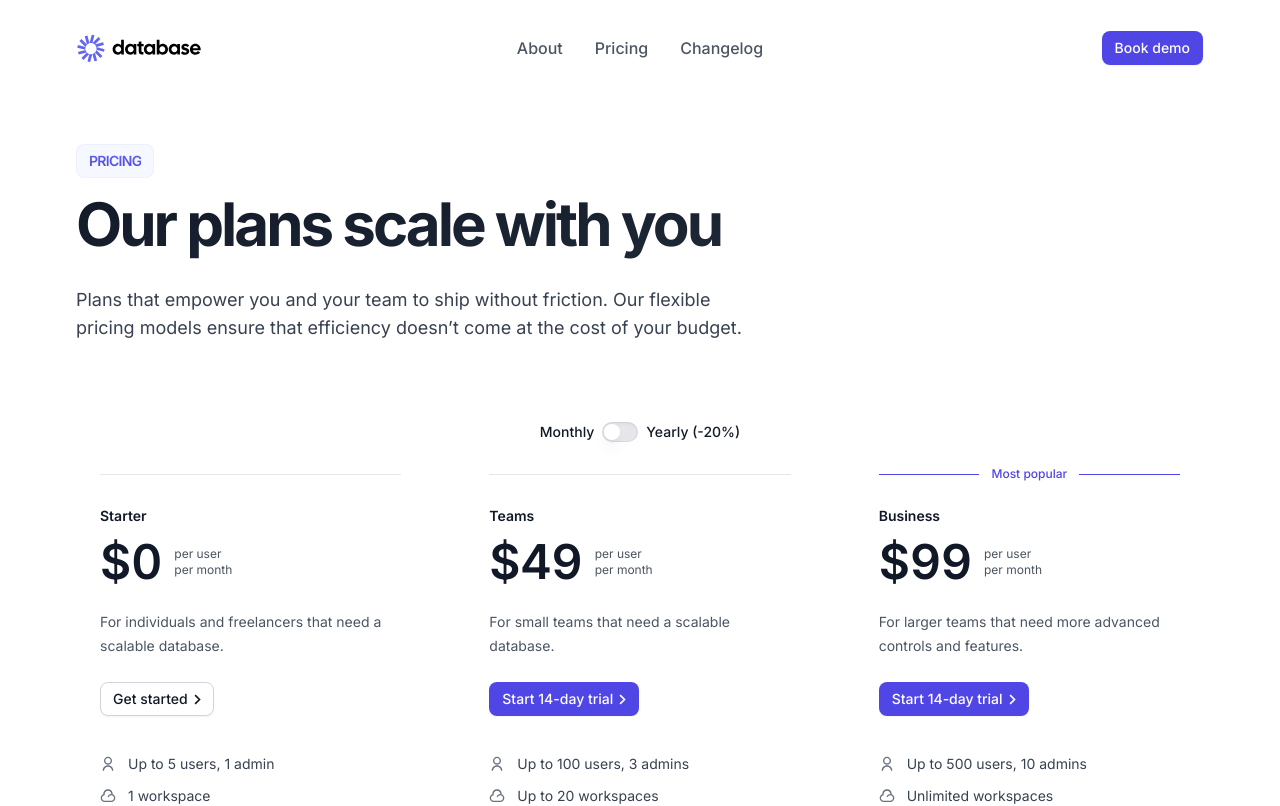
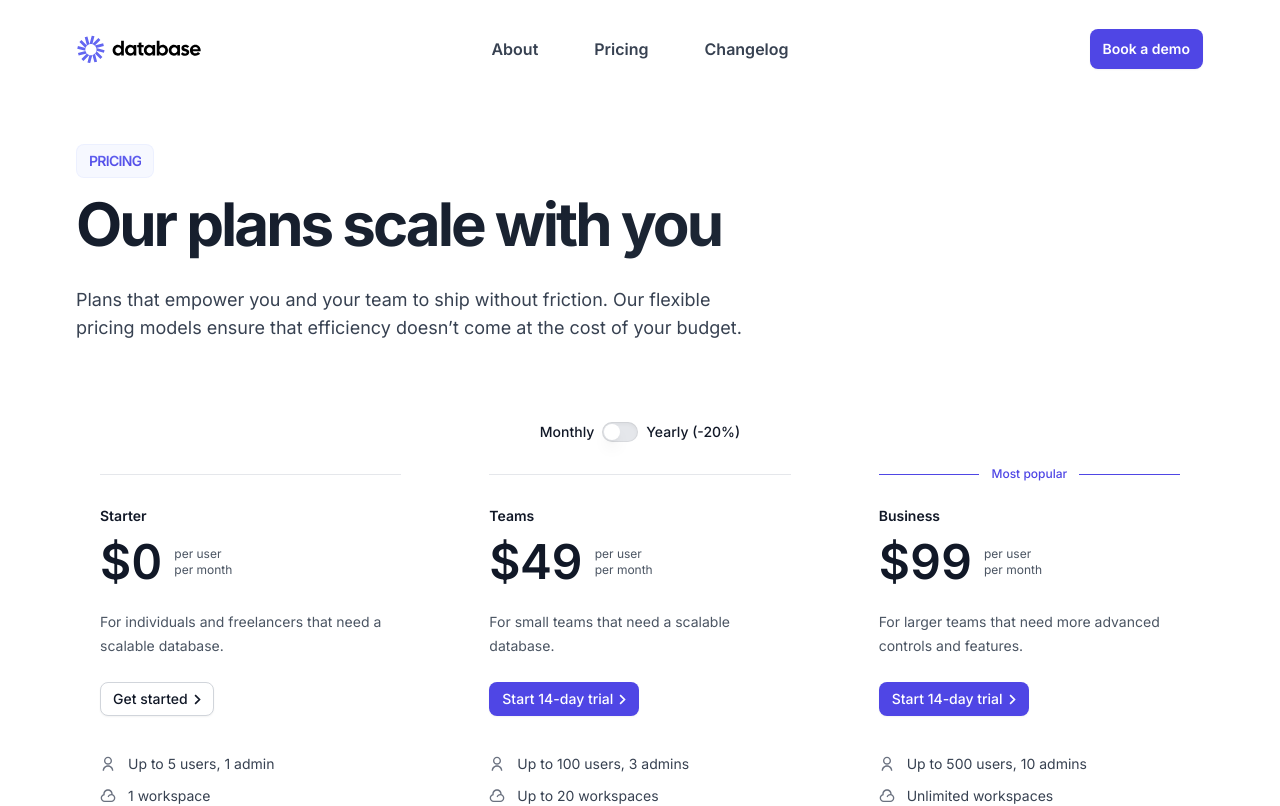
Before and after one commit to tremorlabs/template-database, a Next.js app: page /pricing in a window 1280 px wide. Shown: the top 806 px of the page. Built offline with nearby package versions, Linux system fonts and the light colour scheme.

Commit message:
fix: text coloring, padding

```diff
--- a/src/components/ui/Cta.tsx
+++ b/src/components/ui/Cta.tsx
@@ -7,7 +7,7 @@ export default function Cta() {
   return (
     <section
       aria-labelledby="cta-title"
-      className="mx-auto mb-20 mt-32 max-w-6xl p-1 px-2 sm:mt-40"
+      className="mx-auto mb-20 mt-32 max-w-6xl p-1 px-2 sm:mt-72"
     >
       <div className="relative flex items-center justify-center">
         <div
@@ -37,7 +37,7 @@ export default function Cta() {
               >
                 Ready to get started?
               </h3>
-              <p className="mx-auto mt-4 max-w-2xl text-gray-600 sm:mt-6 sm:text-lg dark:text-gray-400">
+              <p className="mx-auto max-w-2xl text-gray-600 mt-4 sm:text-lg dark:text-gray-400">
                 <Balancer>
                   Launch a new cluster or migrate to Database with zero
                   downtime.
--- a/src/components/ui/Features.tsx
+++ b/src/components/ui/Features.tsx
@@ -29,7 +29,7 @@ export default function Features() {
       >
         Architected for speed and reliability
       </h2>
-      <p className="mt-6 max-w-3xl text-lg text-gray-600 dark:text-gray-400">
+      <p className="mt-6 max-w-3xl text-lg text-gray-600 dark:text-gray-400 leading-7">
         Database&rsquo; innovative architecture avoids the central bottlenecks
         of traditional systems, enhancing system reliability. This design
         ensures high productivity and security, minimizing the risk of service
--- a/src/components/ui/Hero.tsx
+++ b/src/components/ui/Hero.tsx
@@ -28,7 +28,7 @@ export default function Hero() {
         style={{ animationDuration: "1100ms" }}
       >
         <Button className="h-10">
-          <Link href="https://cal.com">Start 14-day trial</Link>
+          <Link href="#">Start 14-day trial</Link>
         </Button>
         <Button
           asChild
@@ -51,7 +51,7 @@ export default function Hero() {
         </Button>
       </div>
       <div
-        className="relative mx-auto ml-3 mt-16 h-fit w-[40rem] max-w-6xl animate-slide-up-fade overflow-hidden sm:ml-auto sm:w-full sm:px-2"
+        className="relative mx-auto ml-3 mt-20 h-fit w-[40rem] max-w-6xl animate-slide-up-fade overflow-hidden sm:ml-auto sm:w-full sm:px-2"
         style={{ animationDuration: "1400ms" }}
       >
         <HeroImage />
--- a/src/components/ui/Navbar.tsx
+++ b/src/components/ui/Navbar.tsx
@@ -30,8 +30,8 @@ export function Navigation() {
   return (
     <header
       className={cx(
-        "fixed inset-x-3 top-4 z-50 mx-auto flex h-[4rem] max-w-6xl transform-gpu animate-slide-down-fade justify-center overflow-hidden rounded-xl border border-transparent px-3 py-3 transition-all duration-500 ease-[cubic-bezier(0.16,1,0.3,1.03)] will-change-transform",
-        open === true && "h-56",
+        "fixed inset-x-3 top-4 z-50 mx-auto flex max-w-6xl transform-gpu animate-slide-down-fade items-center justify-center overflow-hidden rounded-xl border border-transparent px-3 py-3 transition-all duration-500 ease-[cubic-bezier(0.16,1,0.3,1.03)] will-change-transform",
+        open === true && "h-56", // @SEV: where does h-56 come into play?
         scrolled || open === true
           ? "backdrop-blur-nav max-w-3xl border-gray-100 bg-white/80 shadow-xl shadow-black/5 dark:border-white/15 dark:bg-black/70"
           : "bg-white/0 dark:bg-gray-950/0",
@@ -44,10 +44,10 @@ export function Navigation() {
             <DatabaseLogo className="w-28 md:w-32" />
           </Link>
           <nav className="absolute hidden md:left-1/2 md:top-1/2 md:block md:-translate-x-1/2 md:-translate-y-1/2 md:transform">
-            <ul className="flex items-center gap-4 font-medium">
+            <ul className="flex items-center gap-10 font-semibold">
               <li>
                 <Link
-                  className="px-2 py-1 text-gray-600 hover:text-gray-900 dark:text-gray-400 dark:hover:text-gray-300"
+                  className="px-2 py-1 text-gray-700 hover:text-gray-900 dark:text-gray-400 dark:hover:text-gray-300"
                   href={siteConfig.baseLinks.about}
                 >
                   About
@@ -55,7 +55,7 @@ export function Navigation() {
               </li>
               <li>
                 <Link
-                  className="px-2 py-1 text-gray-600 hover:text-gray-900 dark:text-gray-400 dark:hover:text-gray-300"
+                  className="px-2 py-1 text-gray-700 hover:text-gray-900 dark:text-gray-400 dark:hover:text-gray-300"
                   href={siteConfig.baseLinks.pricing}
                 >
                   Pricing
@@ -63,7 +63,7 @@ export function Navigation() {
               </li>
               <li>
                 <Link
-                  className="px-2 py-1 text-gray-600 hover:text-gray-900 dark:text-gray-400 dark:hover:text-gray-300"
+                  className="px-2 py-1 text-gray-700 hover:text-gray-900 dark:text-gray-400 dark:hover:text-gray-300"
                   href={siteConfig.baseLinks.changelog}
                 >
                   Changelog
@@ -71,7 +71,7 @@ export function Navigation() {
               </li>
             </ul>
           </nav>
-          <Button className="hidden md:flex">Book demo</Button>
+          <Button className="hidden md:flex h-10 font-semibold">Book a demo</Button>
           <div className="flex gap-x-2 md:hidden">
             <Button>Book demo</Button>
             <Button
```
